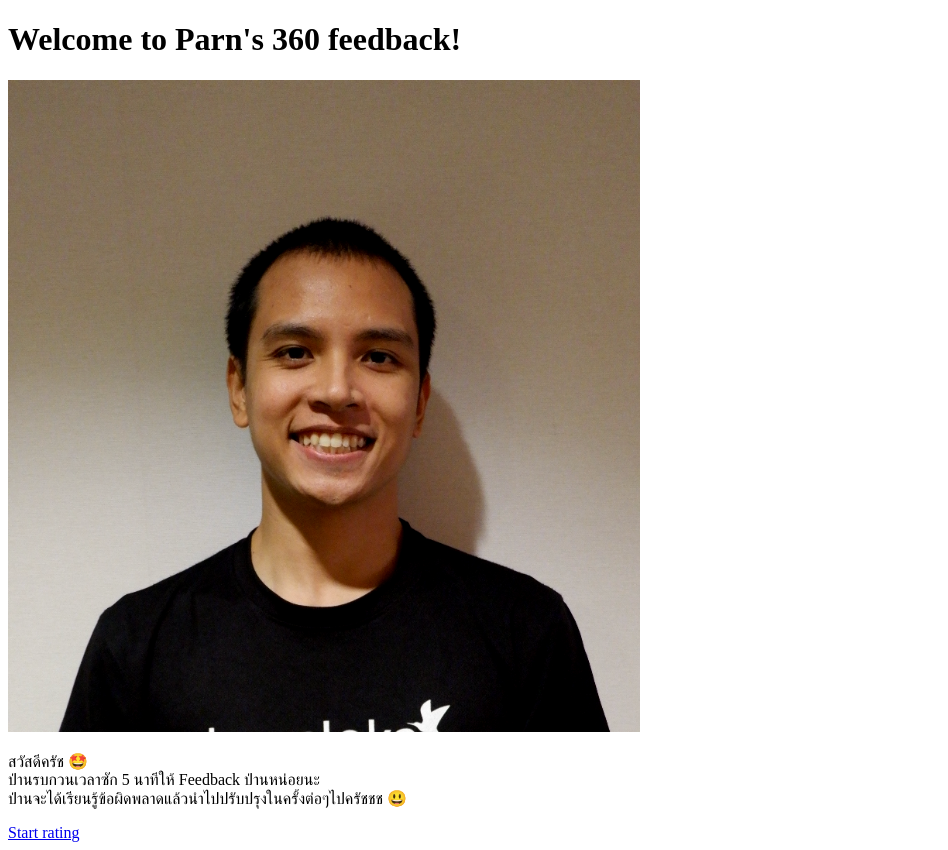
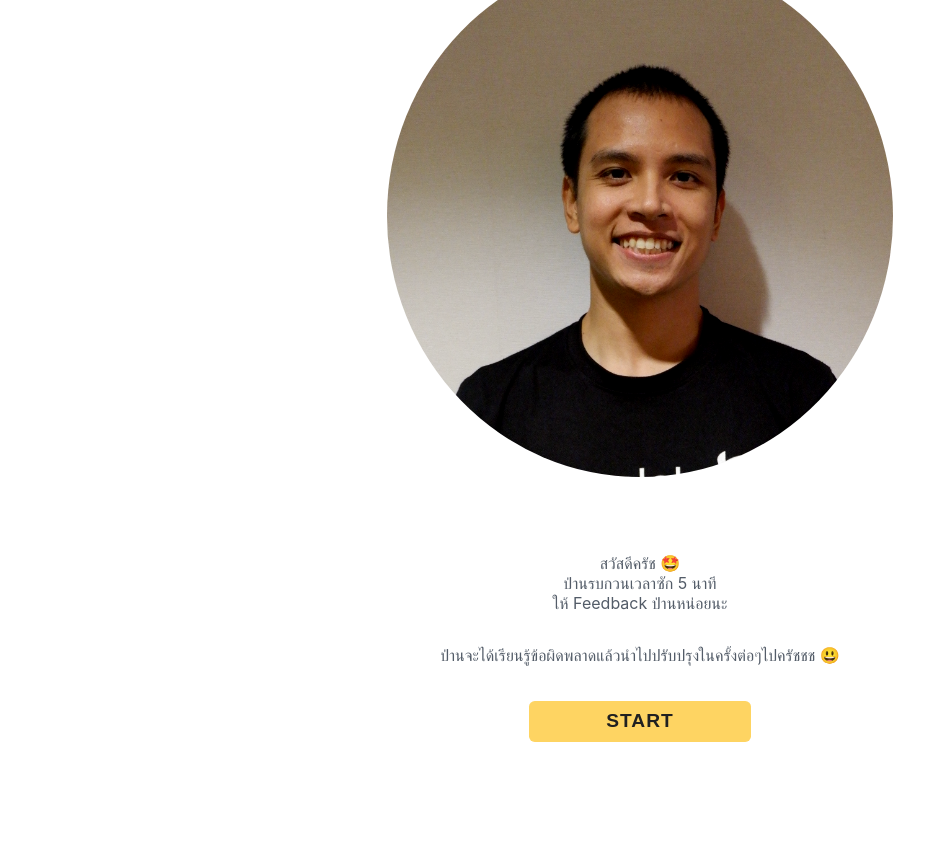
Before and after one commit to parnpresso/feed-me-back, a React (Create React App) app in the folder feed-me-back/: page / in a window 1280 px wide. Shown: the whole page, without its empty margins (0-948 px from the left). After the commit the page ends 816 px from the top, so only its background shows below. Built offline with nearby package versions, Linux system fonts and the light colour scheme; no server answers.

Commit message:
💄 Update style of Homepage :crown:

```diff
--- a/feed-me-back/public/index.html
+++ b/feed-me-back/public/index.html
@@ -24,7 +24,7 @@
       work correctly both with client-side routing and a non-root public URL.
       Learn how to configure a non-root public URL by running `npm run build`.
     -->
-    <title>React App</title>
+    <title>Parn's 360 feedbacks 😃</title>
   </head>
   <body>
     <noscript>You need to enable JavaScript to run this app.</noscript>
--- a/feed-me-back/src/pages/Home/index.jsx
+++ b/feed-me-back/src/pages/Home/index.jsx
@@ -1,16 +1,67 @@
 import React from 'react';
-import { Link } from 'react-router-dom';
+import styled from 'styled-components';
+import { useHistory } from 'react-router-dom';
 
 import ParnImage from './images/parn.png';
 
+const Container = styled.div`
+  height: 100vh;
+  display: flex;
+  flex-direction: column;
+  align-items: center;
+  justify-content: center;
+  font-family: -apple-system, BlinkMacSystemFont, sans-serif;
+`;
+
+const Title = styled.h1`
+  font-size: 1.8em;
+`;
+
+const Image = styled.img`
+  width: 40%;
+  border-radius: 50%;
+  margin: 60px;
+`;
+
+const Content = styled.p`
+  padding-left: 10%;
+  padding-right: 10%;
+  text-align: center;
+  color: #535c68;
+`;
+
+const Button = styled.button`
+  margin-top: 20px;
+  margin-bottom: 20%;
+  padding: 0.5em 4em 0.5em 4em;
+  border: none;
+  border-radius: 0.3em;
+  background: #FED462;
+  font-size: 1.2em;
+  font-weight: 600;
+  letter-spacing: 1px;
+  color: #202020;
+`;
+
 const HomePage = () => {
+  const history = useHistory();
+
+  const goToRatingPage = () => history.push('/rating');
+
   return (
-    <div>
-      <h1>Welcome to Parn's 360 feedback!</h1>
-      <img width="50%" src={ParnImage} />
-      <p>สวัสดีครัช 🤩<br />ป่านรบกวนเวลาซัก 5 นาทีให้ Feedback ป่านหน่อยนะ <br />ป่านจะได้เรียนรู้ข้อผิดพลาดแล้วนำไปปรับปรุงในครั้งต่อๆไปครัชชช 😃</p>
-      <Link to="/rating">Start rating</Link>
-    </div>
+    <Container>
+      <Title>Parn's 360 feedback!</Title>
+      <Image src={ParnImage} />
+      <Content>
+        สวัสดีครัช <span role="img" aria-label="Excited face">🤩</span><br />
+        ป่านรบกวนเวลาซัก 5 นาที<br />
+        ให้ Feedback ป่านหน่อยนะ <br />
+      </Content>
+      <Content>
+        ป่านจะได้เรียนรู้ข้อผิดพลาดแล้วนำไปปรับปรุงในครั้งต่อๆไปครัชชช <span role="img" aria-label="Smiled face">😃</span>
+      </Content>
+      <Button onClick={() => goToRatingPage()}>START</Button>
+    </Container>
   );
 }
 export default HomePage;
--- a/feed-me-back/src/pages/Success/index.jsx
+++ b/feed-me-back/src/pages/Success/index.jsx
@@ -5,7 +5,7 @@ const SuccessPage = () => {
   return (
     <div>
       <h1>Success</h1>
-      <p>Feedback เป็นสิ่งที่ีคุณค่าสำหรับป่านมาก ขอบคุณมากครับ ❤️</p>
+      <p>Feedback เป็นสิ่งที่ีคุณค่าสำหรับป่านมาก ขอบคุณมากครับ <span role="img" aria-label="Red heart">❤️</span></p>
       <p>We all need people who will give us feedback. That’s how we improve - Bill Gates</p>
       <Link to="/">Homepage</Link>
     </div>
```
